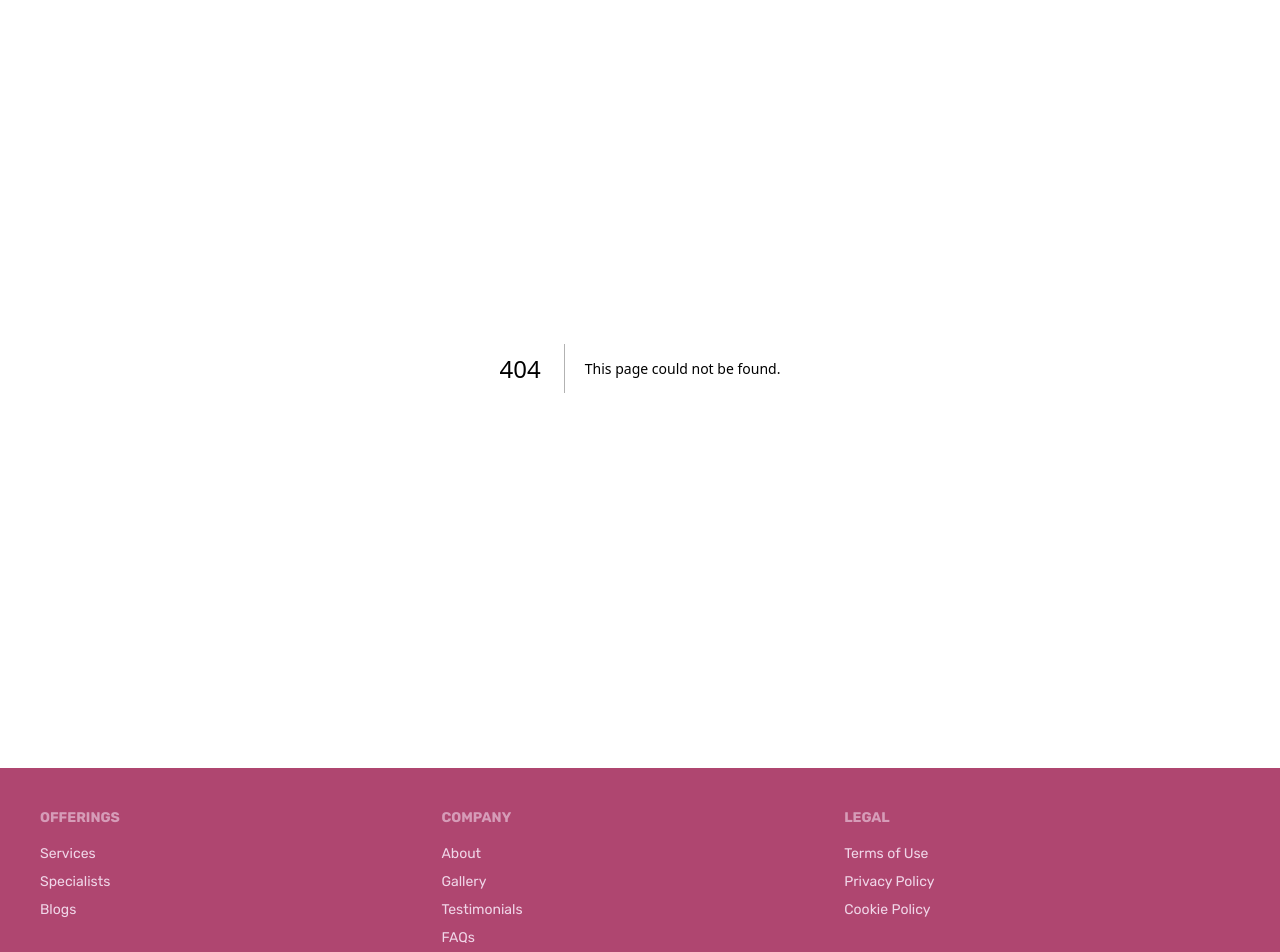
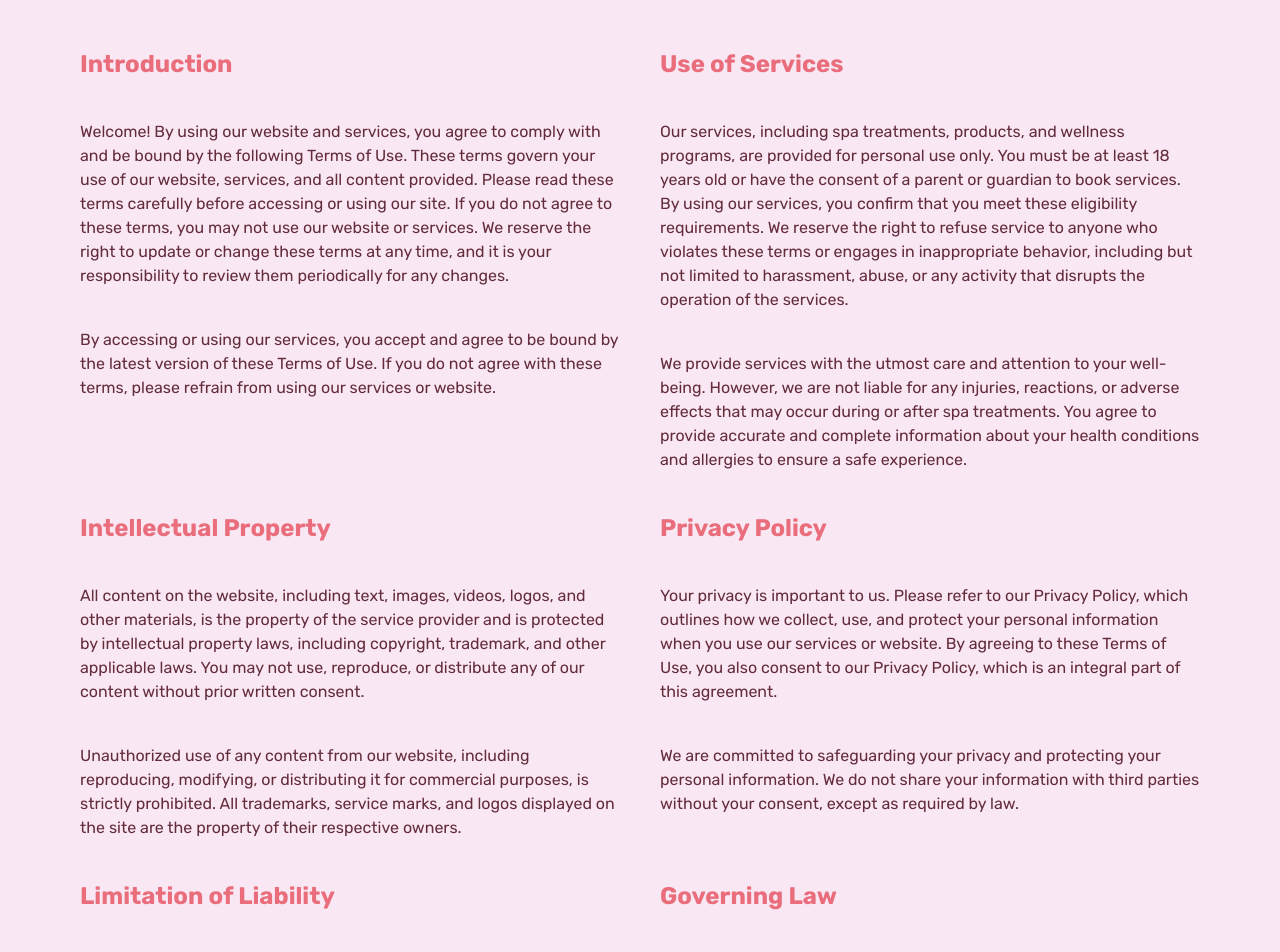
Before and after one commit to shohan-pherones/bliss-kiss-frontend, a Next.js app: page /terms-of-use in a window 1280 px wide. Before the commit this address had no page. Shown: the part 100-1052 px from the top of the page. Built offline with nearby package versions, Linux system fonts and the light colour scheme.

Commit message:
create terms of use page

```diff
--- /dev/null
+++ b/src/app/terms-of-use/page.tsx
@@ -0,0 +1,26 @@
+import SectionTitle from "@/components/elements/SectionTitle";
+import SectionWrapper from "@/components/elements/SectionWrapper";
+import { termsOfUseContents } from "@/constants";
+import { cn } from "@/lib/utils";
+
+const TermsOfUsePage = () => {
+  return (
+    <SectionWrapper className="grid grid-cols-1 md:grid-cols-2 gap-5 md:gap-10">
+      {termsOfUseContents.map((content) => (
+        <div key={content.id}>
+          <SectionTitle title={content.title} />
+          {content.descriptions.map((desc, index, arr) => (
+            <p
+              className={cn(index === arr.length - 1 ? "" : "mb-5 md:mb-10")}
+              key={index + desc}
+            >
+              {desc}
+            </p>
+          ))}
+        </div>
+      ))}
+    </SectionWrapper>
+  );
+};
+
+export default TermsOfUsePage;
--- a/src/constants/index.ts
+++ b/src/constants/index.ts
@@ -242,3 +242,54 @@ export const aboutContents: Content[] = [
     ],
   },
 ];
+
+export const termsOfUseContents: Content[] = [
+  {
+    id: 1,
+    title: "Introduction",
+    descriptions: [
+      "Welcome! By using our website and services, you agree to comply with and be bound by the following Terms of Use. These terms govern your use of our website, services, and all content provided. Please read these terms carefully before accessing or using our site. If you do not agree to these terms, you may not use our website or services. We reserve the right to update or change these terms at any time, and it is your responsibility to review them periodically for any changes.",
+      "By accessing or using our services, you accept and agree to be bound by the latest version of these Terms of Use. If you do not agree with these terms, please refrain from using our services or website.",
+    ],
+  },
+  {
+    id: 2,
+    title: "Use of Services",
+    descriptions: [
+      "Our services, including spa treatments, products, and wellness programs, are provided for personal use only. You must be at least 18 years old or have the consent of a parent or guardian to book services. By using our services, you confirm that you meet these eligibility requirements. We reserve the right to refuse service to anyone who violates these terms or engages in inappropriate behavior, including but not limited to harassment, abuse, or any activity that disrupts the operation of the services.",
+      "We provide services with the utmost care and attention to your well-being. However, we are not liable for any injuries, reactions, or adverse effects that may occur during or after spa treatments. You agree to provide accurate and complete information about your health conditions and allergies to ensure a safe experience.",
+    ],
+  },
+  {
+    id: 3,
+    title: "Intellectual Property",
+    descriptions: [
+      "All content on the website, including text, images, videos, logos, and other materials, is the property of the service provider and is protected by intellectual property laws, including copyright, trademark, and other applicable laws. You may not use, reproduce, or distribute any of our content without prior written consent.",
+      "Unauthorized use of any content from our website, including reproducing, modifying, or distributing it for commercial purposes, is strictly prohibited. All trademarks, service marks, and logos displayed on the site are the property of their respective owners.",
+    ],
+  },
+  {
+    id: 4,
+    title: "Privacy Policy",
+    descriptions: [
+      "Your privacy is important to us. Please refer to our Privacy Policy, which outlines how we collect, use, and protect your personal information when you use our services or website. By agreeing to these Terms of Use, you also consent to our Privacy Policy, which is an integral part of this agreement.",
+      "We are committed to safeguarding your privacy and protecting your personal information. We do not share your information with third parties without your consent, except as required by law.",
+    ],
+  },
+  {
+    id: 5,
+    title: "Limitation of Liability",
+    descriptions: [
+      "In no event will we be liable for any damages arising out of your use or inability to use our website or services, including but not limited to damages for loss of profits, data, or other intangible losses. This limitation of liability applies to the fullest extent permitted by law.",
+      "We do not guarantee that our website and services will meet your expectations or be free from errors, interruptions, or defects. You agree to use our services at your own risk and to take appropriate precautions to protect yourself and your data.",
+    ],
+  },
+  {
+    id: 6,
+    title: "Governing Law",
+    descriptions: [
+      "These Terms of Use will be governed by and construed in accordance with the laws of the jurisdiction in which our services are provided. Any disputes arising from these terms or your use of the website and services will be subject to the exclusive jurisdiction of the courts in that jurisdiction.",
+      "By using our services, you consent to the jurisdiction and venue of these courts and agree to resolve any disputes through binding arbitration if required by law.",
+    ],
+  },
+];
```
